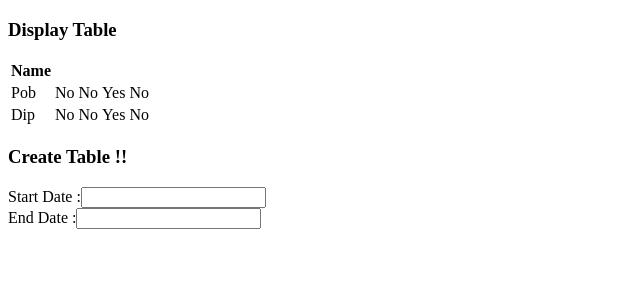
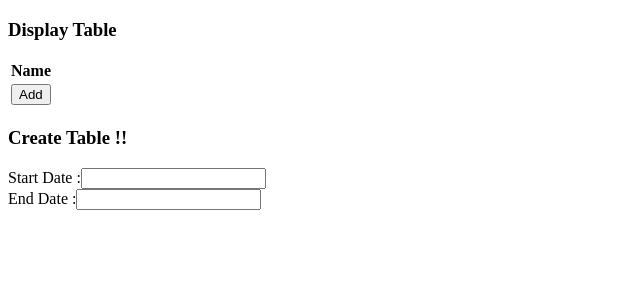
Before and after one commit to pobch/meeting-time, a React (Create React App) app: page / in a window 1280 px wide. Shown: the top 300 px of the page, without its empty margins (0-640 px from the left). Built offline with nearby package versions, Linux system fonts and the light colour scheme.

Commit message:
working on TableBody and data schema

```diff
--- a/src/components/App.js
+++ b/src/components/App.js
@@ -15,7 +15,9 @@ export default () => (
               daysArray={daysArray}
               hoursArray={hoursArray}
             />
-            <TableBody />
+            <TableBody
+              hoursArray={hoursArray}
+            />
           </TableWrapper>
           <CreateTable
             startDate={startDate}
--- a/src/components/DisplayTable/TableBody.js
+++ b/src/components/DisplayTable/TableBody.js
@@ -1,24 +1,62 @@
-import React from 'react'
+import React, { Component } from 'react'
 
-const TableBody = props => {
+class TableBody extends Component {
+  state = {
+    data: []
+  }
+
+  onClickAdd = () => {
+    this.setState(prevState => {
+      const newData = [
+        ...prevState.data,
+        {
+          isEditing: true,
+          timeAdd: new Date(),
+          name: '',
+          freeTime: this.props.hoursArray.map(dateHourStr => ({ dateHour: dateHourStr, free: false }))
+        }
+      ]
+      return { data: newData }
+    })
+  }
+
+  onClickDel = (rowIdx) => (event) => {
+    this.setState(prevState => {
+      return {
+        data: prevState.data.slice(0, rowIdx).concat(prevState.data.slice(rowIdx + 1))
+      }
+    })
+  }
+
+  renderRows = () => {
+    return this.state.data.map((row, rowIdx) => {
+      return (
+        <tr key={row.timeAdd}>
+          <td>
+            <button type="button" onClick={this.onClickDel(rowIdx)}>-</button>
+            <button type="button">E</button>
+            <input type="text" value={row.name} />
+          </td>
+          {row.freeTime.map(hour => {
+            return <td key={hour.dateHour}><input type="checkbox" checked={hour.free}/></td>
+          })}
+        </tr>
+      )
+    })
+  }
+
+  render() {
     return (
       <tbody>
+        {this.renderRows()}
         <tr>
-        <td>Pob</td>
-        <td>No</td>
-        <td>No</td>
-        <td>Yes</td>
-        <td>No</td>
-      </tr>
-      <tr>
-        <td>Dip</td>
-        <td>No</td>
-        <td>No</td>
-        <td>Yes</td>
-        <td>No</td>
+          <td>
+            <button type="button" onClick={this.onClickAdd}>Add</button>
+          </td>
         </tr>
       </tbody>
     )
   }
+}
 
 export default TableBody
```
Also changed, not shown: dataSchema.js (added, +50 -0 lines). Lines whose indentation alone changed are shown as unchanged.
